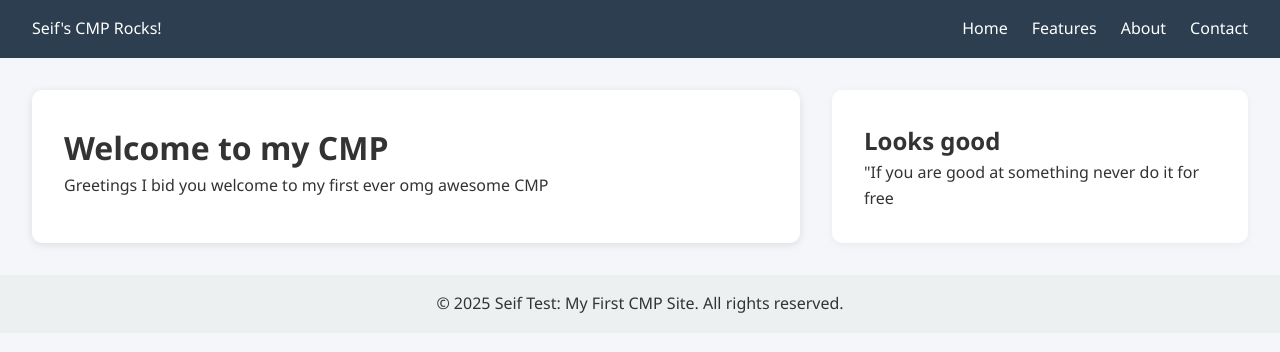
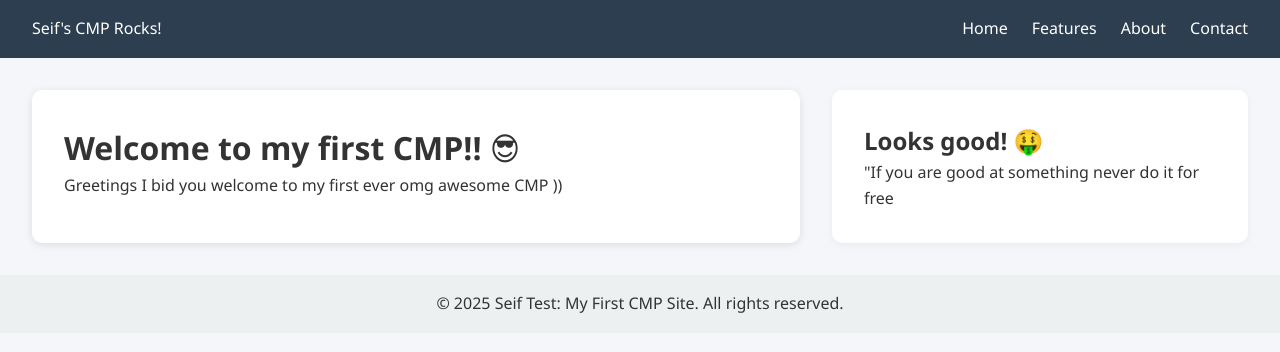
Before and after one commit to seifazzam/seiftest, a plain HTML site: page index.html in a window 1280 px wide. Drawn offline with Linux system fonts and the light colour scheme.

Commit message:
Update index.html

```diff
--- a/index.html
+++ b/index.html
@@ -138,11 +138,11 @@
 
   <div class="container">
     <div class="main">
-      <h1>Welcome to my CMP</h1>
-      <p>Greetings I bid you welcome to my first ever omg awesome CMP</p>
+      <h1>Welcome to my first CMP!! &#128526;</h1>
+      <p>Greetings I bid you welcome to my first ever omg awesome CMP ))</p>
     </div>
     <div class="sidebar">
-      <h2>Looks good</h2>
+      <h2>Looks good! &#129297;</h2>
       <p>"If you are good at something never do it for free</p>
     </div>
   </div>
```
